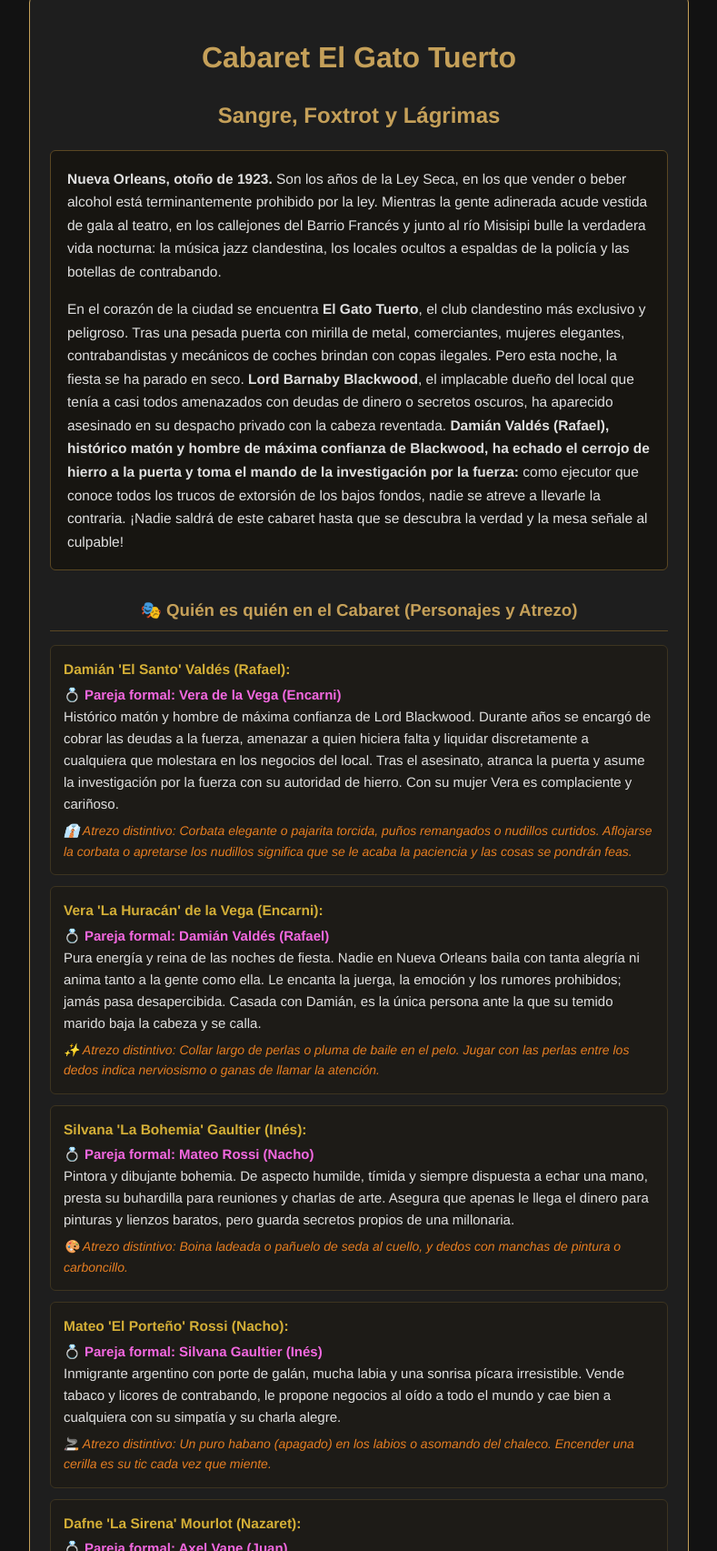
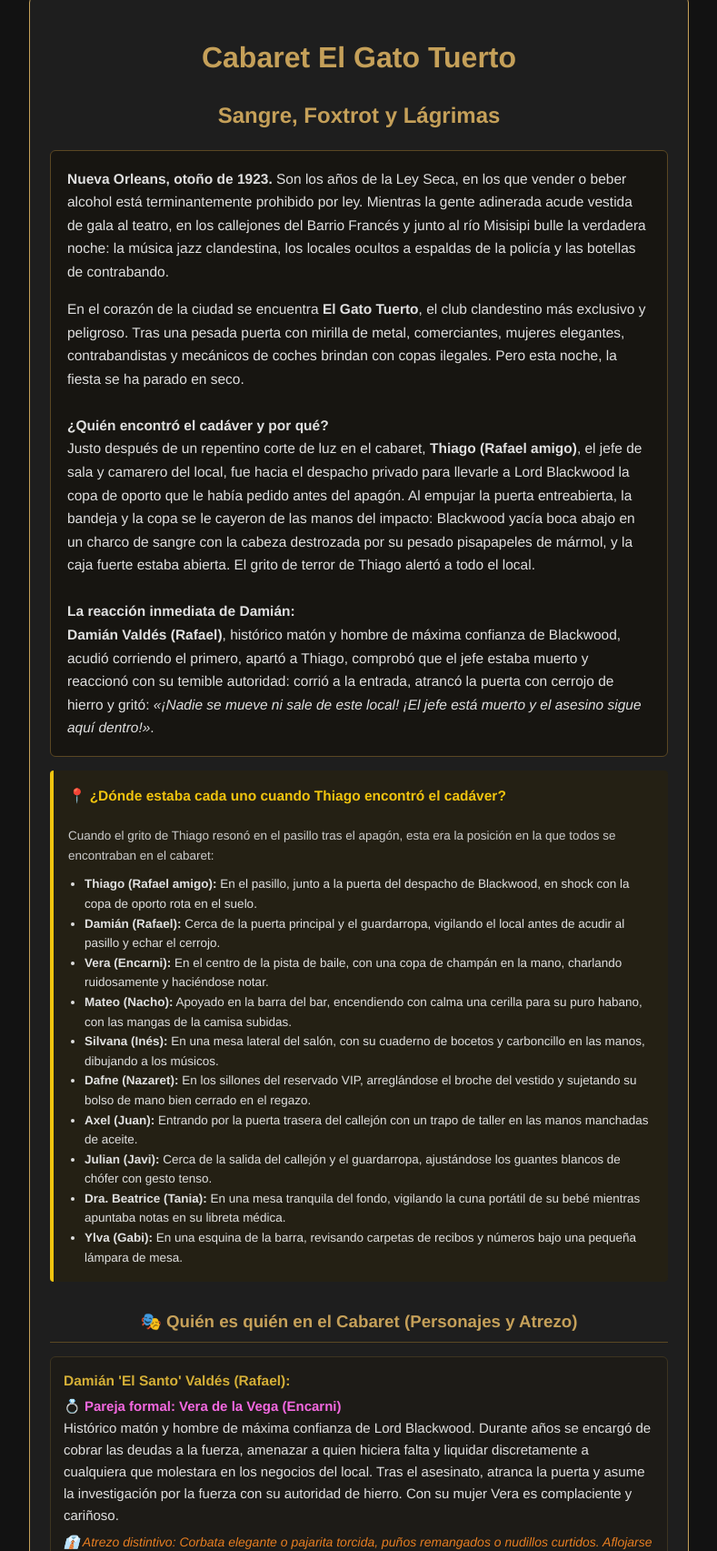
Before and after one commit to proyecto/misterio-gato-muerto, a plain HTML site: page index.html in a window 1280 px wide. Shown: the part 20-1725 px from the top of the page at 91% size, without its empty margins (245-1034 px from the left). Drawn offline with Linux system fonts and the light colour scheme.

Commit message:
Add crime scene discovery details and explicit character positions at the moment of the murder

```diff
--- a/index.html
+++ b/index.html
@@ -62,11 +62,35 @@
             <!-- PRÓLOGO HISTÓRICO / ATMÓSFERA 1923 -->
             <div class="intro-box">
                 <p style="margin-top:0;">
-                    <b>Nueva Orleans, otoño de 1923.</b> Son los años de la Ley Seca, en los que vender o beber alcohol está terminantemente prohibido por la ley. Mientras la gente adinerada acude vestida de gala al teatro, en los callejones del Barrio Francés y junto al río Misisipi bulle la verdadera vida nocturna: la música jazz clandestina, los locales ocultos a espaldas de la policía y las botellas de contrabando.
+                    <b>Nueva Orleans, otoño de 1923.</b> Son los años de la Ley Seca, en los que vender o beber alcohol está terminantemente prohibido por ley. Mientras la gente adinerada acude vestida de gala al teatro, en los callejones del Barrio Francés y junto al río Misisipi bulle la verdadera noche: la música jazz clandestina, los locales ocultos a espaldas de la policía y las botellas de contrabando.
                 </p>
                 <p style="margin-bottom:0;">
-                    En el corazón de la ciudad se encuentra <b>El Gato Tuerto</b>, el club clandestino más exclusivo y peligroso. Tras una pesada puerta con mirilla de metal, comerciantes, mujeres elegantes, contrabandistas y mecánicos de coches brindan con copas ilegales. Pero esta noche, la fiesta se ha parado en seco. <b>Lord Barnaby Blackwood</b>, el implacable dueño del local que tenía a casi todos amenazados con deudas de dinero o secretos oscuros, ha aparecido asesinado en su despacho privado con la cabeza reventada. <b>Damián Valdés (Rafael), histórico matón y hombre de máxima confianza de Blackwood, ha echado el cerrojo de hierro a la puerta y toma el mando de la investigación por la fuerza:</b> como ejecutor que conoce todos los trucos de extorsión de los bajos fondos, nadie se atreve a llevarle la contraria. ¡Nadie saldrá de este cabaret hasta que se descubra la verdad y la mesa señale al culpable!
+                    En el corazón de la ciudad se encuentra <b>El Gato Tuerto</b>, el club clandestino más exclusivo y peligroso. Tras una pesada puerta con mirilla de metal, comerciantes, mujeres elegantes, contrabandistas y mecánicos de coches brindan con copas ilegales. Pero esta noche, la fiesta se ha parado en seco.<br><br>
+                    <b>¿Quién encontró el cadáver y por qué?</b><br>
+                    Justo después de un repentino corte de luz en el cabaret, <b>Thiago (Rafael amigo)</b>, el jefe de sala y camarero del local, fue hacia el despacho privado para llevarle a Lord Blackwood la copa de oporto que le había pedido antes del apagón. Al empujar la puerta entreabierta, la bandeja y la copa se le cayeron de las manos del impacto: Blackwood yacía boca abajo en un charco de sangre con la cabeza destrozada por su pesado pisapapeles de mármol, y la caja fuerte estaba abierta. El grito de terror de Thiago alertó a todo el local.<br><br>
+                    <b>La reacción inmediata de Damián:</b><br>
+                    <b>Damián Valdés (Rafael)</b>, histórico matón y hombre de máxima confianza de Blackwood, acudió corriendo el primero, apartó a Thiago, comprobó que el jefe estaba muerto y reaccionó con su temible autoridad: corrió a la entrada, atrancó la puerta con cerrojo de hierro y gritó: <i>«¡Nadie se mueve ni sale de este local! ¡El jefe está muerto y el asesino sigue aquí dentro!»</i>.
                 </p>
+            </div>
+
+            <!-- DÓNDE ESTABA CADA UNO EN EL MOMENTO DEL HALLAZGO -->
+            <div class="card" style="border-left-color: #f1c40f; background: #242014; margin-top: 15px;">
+                <h4 style="color: #f1c40f; margin-top: 0;">📍 ¿Dónde estaba cada uno cuando Thiago encontró el cadáver?</h4>
+                <p style="font-size: 13.5px; margin: 4px 0 10px 0; color: #ccc;">
+                    Cuando el grito de Thiago resonó en el pasillo tras el apagón, esta era la posición en la que todos se encontraban en el cabaret:
+                </p>
+                <ul style="margin: 0 0 0 18px; padding: 0; font-size: 13.5px; line-height: 1.6; color: #e0e0e0;">
+                    <li><b>Thiago (Rafael amigo):</b> En el pasillo, junto a la puerta del despacho de Blackwood, en shock con la copa de oporto rota en el suelo.</li>
+                    <li><b>Damián (Rafael):</b> Cerca de la puerta principal y el guardarropa, vigilando el local antes de acudir al pasillo y echar el cerrojo.</li>
+                    <li><b>Vera (Encarni):</b> En el centro de la pista de baile, con una copa de champán en la mano, charlando ruidosamente y haciéndose notar.</li>
+                    <li><b>Mateo (Nacho):</b> Apoyado en la barra del bar, encendiendo con calma una cerilla para su puro habano, con las mangas de la camisa subidas.</li>
+                    <li><b>Silvana (Inés):</b> En una mesa lateral del salón, con su cuaderno de bocetos y carboncillo en las manos, dibujando a los músicos.</li>
+                    <li><b>Dafne (Nazaret):</b> En los sillones del reservado VIP, arreglándose el broche del vestido y sujetando su bolso de mano bien cerrado en el regazo.</li>
+                    <li><b>Axel (Juan):</b> Entrando por la puerta trasera del callejón con un trapo de taller en las manos manchadas de aceite.</li>
+                    <li><b>Julian (Javi):</b> Cerca de la salida del callejón y el guardarropa, ajustándose los guantes blancos de chófer con gesto tenso.</li>
+                    <li><b>Dra. Beatrice (Tania):</b> En una mesa tranquila del fondo, vigilando la cuna portátil de su bebé mientras apuntaba notas en su libreta médica.</li>
+                    <li><b>Ylva (Gabi):</b> En una esquina de la barra, revisando carpetas de recibos y números bajo una pequeña lámpara de mesa.</li>
+                </ul>
             </div>
 
             <!-- LISTA VISIBLE DIRECTA DE LOS SOSPECHOSOS Y SU ATREZO -->
@@ -477,8 +501,23 @@
             }
 };
 
-        const globalStories = {
-            1: "<b>RONDA 1 - El Hallazgo del Cadáver (Minuto 0):</b> Lord Barnaby Blackwood yace con la cabeza destrozada junto a su mesa de despacho en 'El Gato Tuerto'. El arma ha sido su pesado pisapapeles de mármol. La caja fuerte está abierta y la música se ha cortado de golpe. <b>Damián Valdés (Rafael), histórico matón y hombre de máxima confianza de Blackwood, ha atrancado la puerta con cerrojo de hierro y toma el mando de la investigación por la fuerza:</b> nadie saldrá de aquí hasta que averigüemos quién lo ha hecho antes de que llegue la policía corrupta. ¡Comienza el interrogatorio!",
+                const globalStories = {
+            1: `<b>RONDA 1 - El Hallazgo del Cadáver (Minuto 0):</b><br><br>
+                <b>¿Cómo se descubrió el cuerpo?</b> Justo tras el apagón, <b>Thiago (Rafael amigo)</b> fue al despacho a llevarle a Lord Blackwood su copa de oporto. Al empujar la puerta, la bandeja se le cayó al suelo: Blackwood yacía boca abajo con la cabeza destrozada por su pisapapeles de mármol y la caja fuerte abierta. Su grito alertó a todos.<br><br>
+                <b>El cierre del local:</b> <b>Damián (Rafael)</b> llegó el primero al pasillo, confirmó la muerte y atrancó la puerta con cerrojo de hierro: <i>«¡Nadie sale de este cabaret!»</i>.<br><br>
+                <b>📍 Posición de cada uno al descubrirse el crimen:</b>
+                <ul style="margin: 6px 0 0 16px; padding: 0; font-size: 13.5px; line-height: 1.5;">
+                    <li><b>Thiago (Rafael amigo):</b> En el pasillo, junto a la puerta del despacho, con la copa rota en el suelo.</li>
+                    <li><b>Damián (Rafael):</b> En la entrada y guardarropa; acudió al despacho y atrancó la puerta con cerrojo.</li>
+                    <li><b>Vera (Encarni):</b> En la pista de baile con copa de champán, llamando la atención de todos.</li>
+                    <li><b>Mateo (Nacho):</b> En la barra del bar, encendiendo con parsimonia una cerilla para su puro habano.</li>
+                    <li><b>Silvana (Inés):</b> En una mesa lateral del salón, dibujando con carboncillo en su cuaderno.</li>
+                    <li><b>Dafne (Nazaret):</b> En los sofás del reservado VIP, con su bolso de mano bien cerrado en el regazo.</li>
+                    <li><b>Axel (Juan):</b> Entrando desde el callejón trasero con un trapo de taller y las manos tiznadas.</li>
+                    <li><b>Julian (Javi):</b> Cerca de la salida al callejón, ajustándose los guantes blancos con gesto tenso.</li>
+                    <li><b>Dra. Beatrice (Tania):</b> En una mesa del fondo junto a la cuna de su bebé, escribiendo en su libreta.</li>
+                    <li><b>Ylva (Gabi):</b> En una esquina de la barra, repasando carpetas de números y recibos.</li>
+                </ul>`,
             2: "<b>RONDA 2 - La Libreta Secreta de Blackwood (Minuto 20):</b> Aparece la libreta negra de Blackwood sobre el piano. En ella hay apuntadas deudas enormes, cartas de amor secretas y recetas de calmantes sospechosas de los presentes. La tensión se dispara: todos tenían motivos para desearle la muerte y empiezan a volar las acusaciones entre los invitados.",
             3: "<b>RONDA 3 - La Policía en la Puerta y las Nuevas Pruebas (Minuto 40):</b> La policía de Nueva Orleans está aporreando la puerta exterior y amenaza con entrar por la fuerza en 20 minutos. Han aparecido objetos personales de varios sospechosos cerca del cadáver, llaves perdidas y colillas de puro habano. Las mentiras empiezan a caerse. ¡Preparen sus acusaciones definitivas!",
             4: "<b>RONDA 4 - Desenlace y Votación Definitiva (Minuto 60):</b> ¡Llega el momento de la verdad! En este instante, <b>el verdadero asesino</b> ha recibido su aviso secreto en su pantalla para defenderse a la desesperada. Es la hora de soltar vuestra frase obligatoria, decir vuestra última palabra y votar cada uno a quién creéis que es el culpable definitivo."
```
Also changed, not shown: 1 other file.
